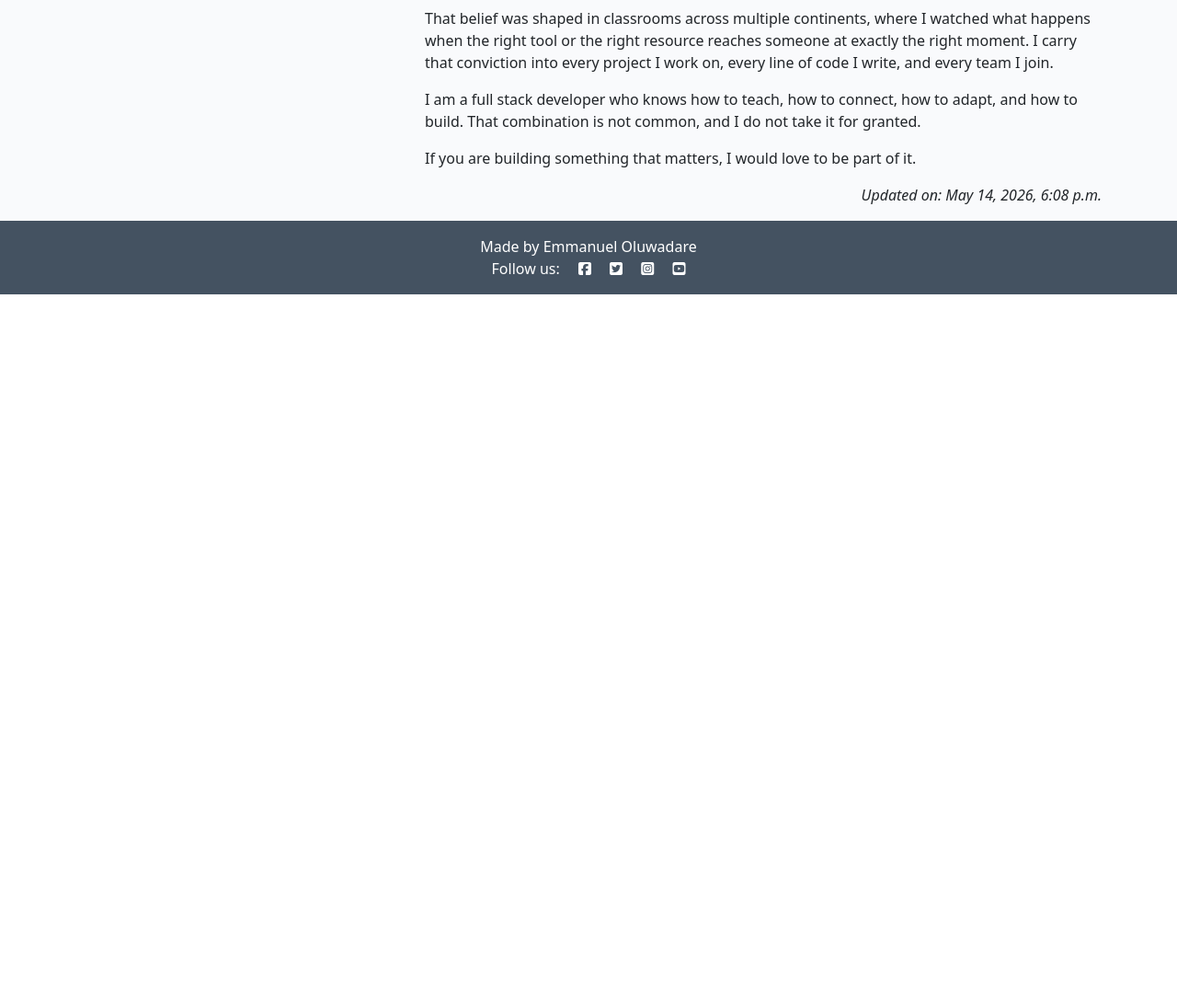
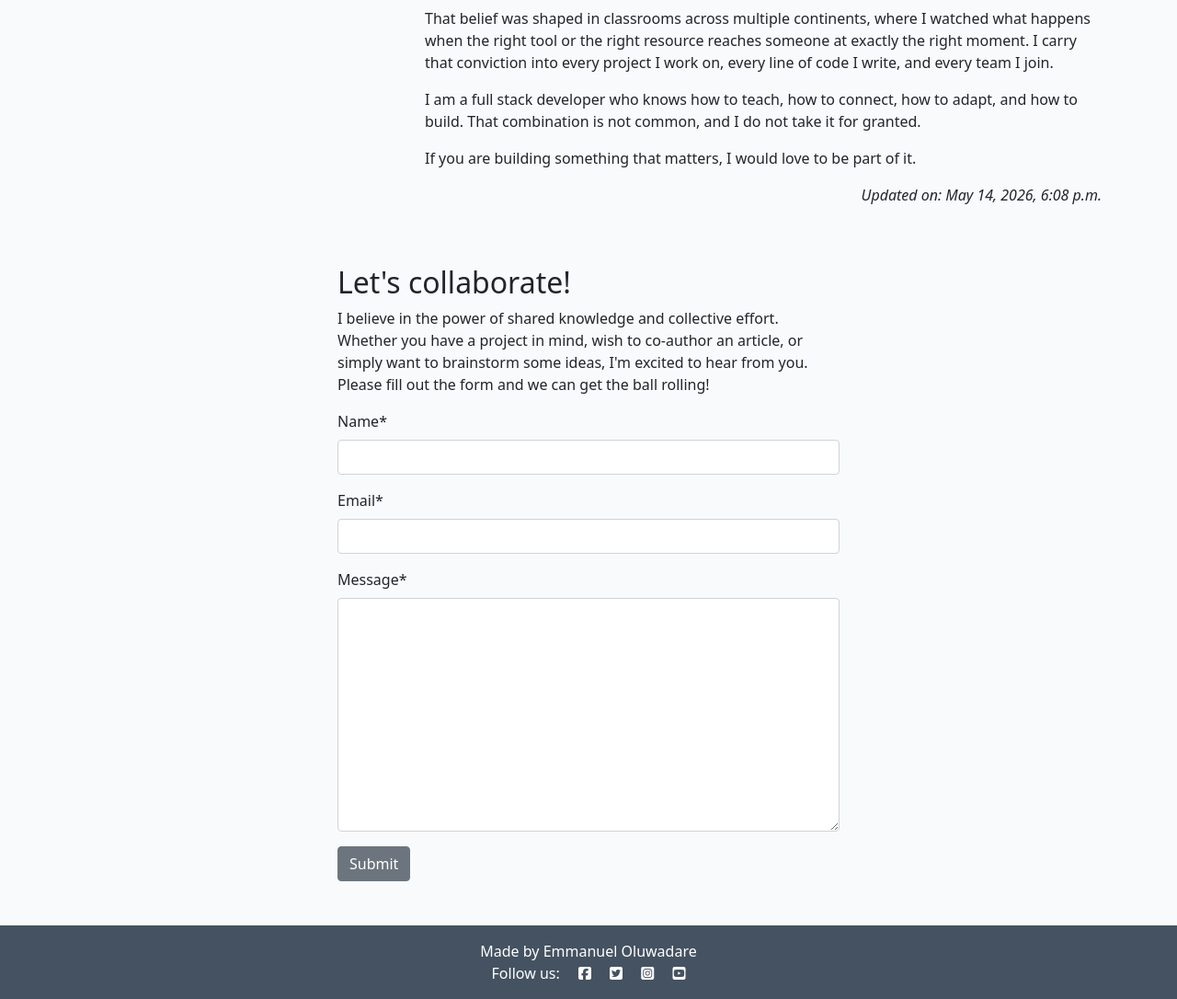
Before and after one commit to Emmy-Dare274/codestar_blog, a Django app: page /about/ in a window 1280 px wide. Shown: the part 2692-3778 px from the top of the page at 92% size. Before the commit the page ends 3012 px from the top, so only its background shows below. Run offline with Django 4.2, Linux system fonts and the light colour scheme; data comes from the database, SQL or seed files in the repository; both versions use the stored data as it was after the commit; some libraries are stand-ins or nearby versions.

Commit message:
Collaboration forms added and styled for users experience

```diff
--- /dev/null
+++ b/about/forms.py
@@ -0,0 +1,8 @@
+from .models import CollaborateRequest
+from django import forms
+
+
+class CollaborateForm(forms.ModelForm):
+    class Meta:
+        model = CollaborateRequest
+        fields = ('name', 'email', 'message')
--- a/about/models.py
+++ b/about/models.py
@@ -10,3 +10,13 @@ class About(models.Model):
 
     def __str__(self):
         return self.title
+
+
+class CollaborateRequest(models.Model):
+    name = models.CharField(max_length=200)
+    email = models.EmailField()
+    message = models.TextField()
+    read = models.BooleanField(default=False)
+
+    def __str__(self):
+        return f"Collaboration request from {self.name}"
--- a/about/templates/about/about.html
+++ b/about/templates/about/about.html
@@ -1,6 +1,7 @@
 {% extends 'base.html' %}
 {% block content %}
 {% load static %}
+{% load crispy_forms_tags %}
 <div class="container mt-5">
   <div class="row">
     <div class="col-4 text-center">
@@ -20,5 +21,24 @@
       <p class="text-end"><em>Updated on: {{ about.updated_on }}</em></p>
     </div>
   </div>
+  <div class="row justify-content-center">
+        <div class="col-12 col-md-6 my-5">
+            <h2>Let's collaborate!</h2>
+            <p>I believe in the power of shared knowledge and collective effort.
+                Whether you have a project in mind, wish to co-author
+                an article, or simply want to brainstorm some ideas,
+                I'm excited to hear from you. Please fill out the form
+                and we can get the ball rolling!</p>
+
+            <!-- add your form here. Your submit button should
+                                have the classes of btn, btn-secondary -->
+            <form method="post">
+                {{ collaborate_form | crispy }}
+                {% csrf_token %}
+                <button class="btn btn-secondary"
+                  type="submit">Submit</button>
+            </form>
+        </div>
+    </div>
 </div>
 {% endblock content %}
--- a/about/views.py
+++ b/about/views.py
@@ -1,5 +1,7 @@
 from django.shortcuts import render
+from django.contrib import messages
 from .models import About
+from .forms import CollaborateForm
 
 # Create your views here.
 
@@ -7,10 +9,20 @@ def about_me(request):
     """
     Renders the About page
     """
+    if request.method == "POST":
+        collaborate_form = CollaborateForm(data=request.POST)
+        if collaborate_form.is_valid():
+            collaborate_form.save()
+            messages.add_message(request, messages.SUCCESS, "Collaboration request received! I endeavour to respond within 2 working days.")
+
     about = About.objects.all().order_by('-updated_on').first()
+    collaborate_form = CollaborateForm()
 
     return render(
         request,
         "about/about.html",
-        {"about": about},
+        {
+            "about": about,
+            "collaborate_form": collaborate_form
+            },
     )
```
Also changed, not shown: about/admin.py (+13 -1 lines), about/migrations/0002_collaboraterequest.py (added), db.sqlite3.
